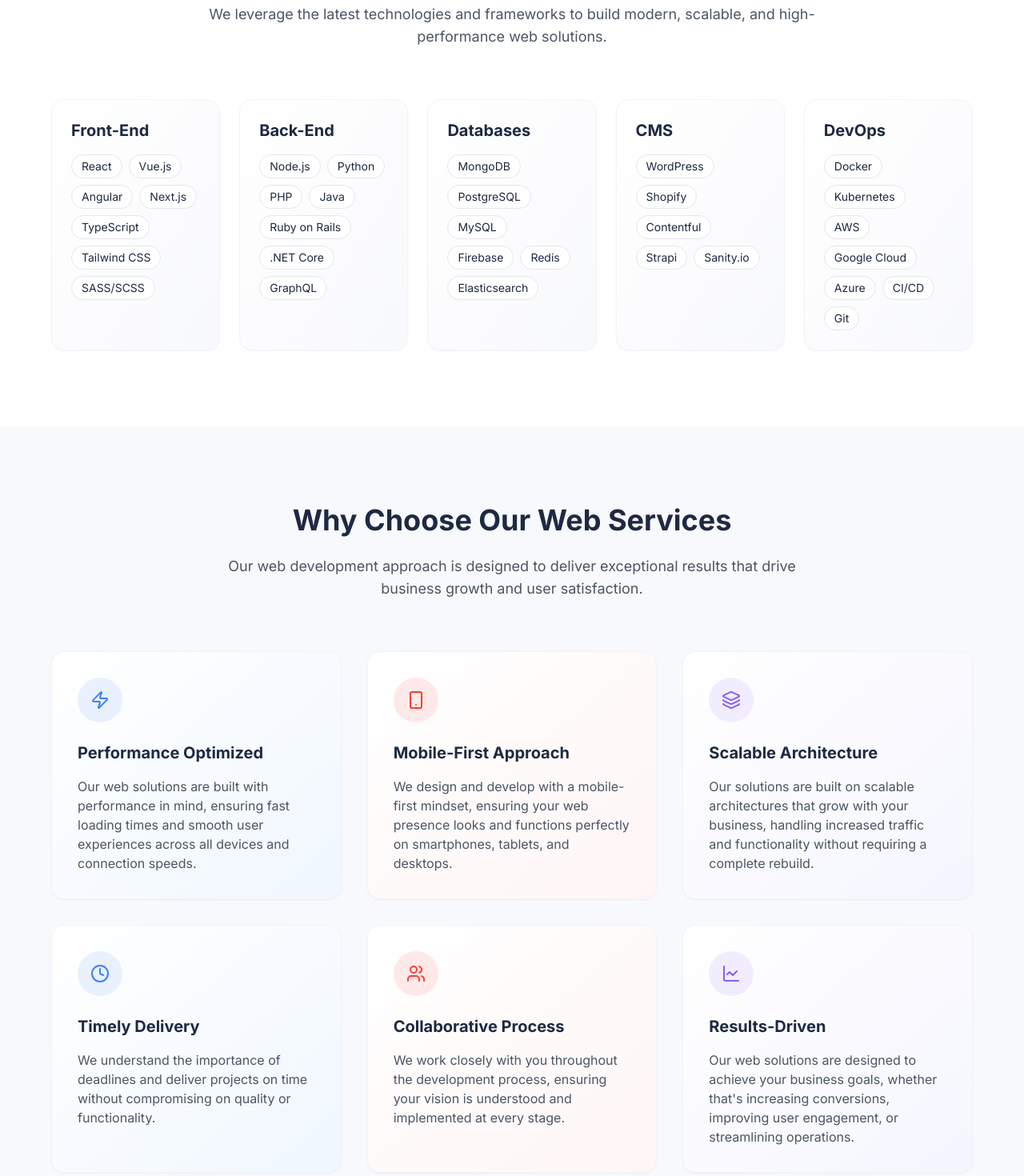
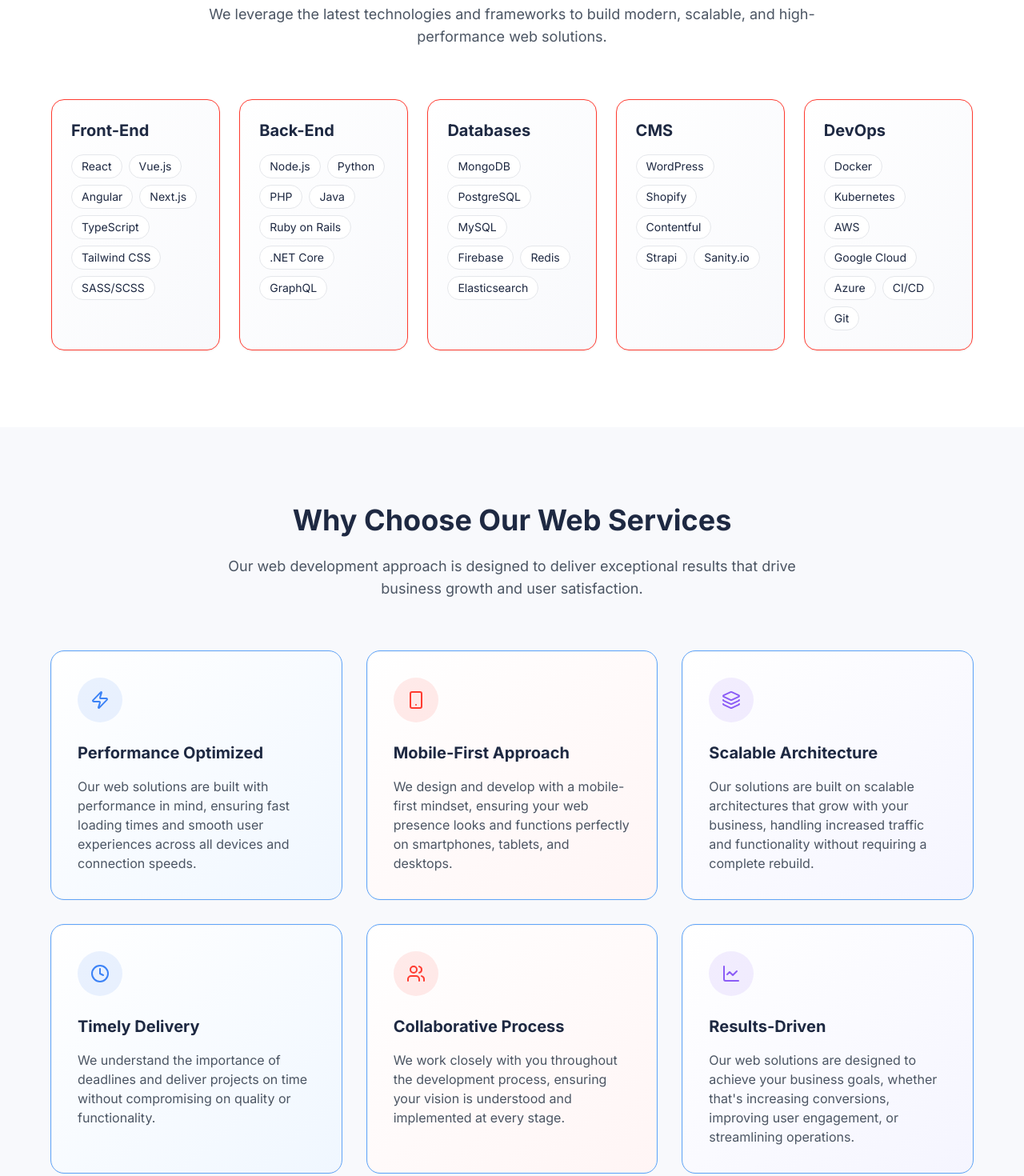
Before and after one commit to abhaykantmishra/oneaim-it-solution, a Next.js app: page /development-services in a window 1280 px wide. Shown: the part 3160-4630 px from the top of the page at 80% size. Built offline with nearby package versions, Linux system fonts and the light colour scheme.

Commit message:
fix(ui): minor ui fix on development-services page

```diff
--- a/src/app/(services)/development-services/page.js
+++ b/src/app/(services)/development-services/page.js
@@ -642,7 +642,7 @@
               {technologies.map((tech, index) => (
                 <motion.div
                   key={index}
-                  className="bg-gradient-to-br from-white to-[#f8f9fc] p-6 rounded-2xl shadow-sm border border-gray-100"
+                  className="bg-gradient-to-br from-white to-[#f8f9fc] p-6 rounded-2xl shadow-sm border border-[#ff3b30]"
                   initial={{ opacity: 0, y: 20 }}
                   animate={{ opacity: 1, y: 0 }}
                   transition={{ duration: 0.5, delay: index * 0.1 }}
@@ -685,7 +685,7 @@
               {benefits.map((benefit, index) => (
                 <motion.div
                   key={index}
-                  className={`p-8 rounded-2xl shadow-sm border border-gray-100 ${
+                  className={`p-8 rounded-2xl shadow-sm border border-gray-100 outline outline-1 outline-blue-400 ${
                     index % 3 === 0
                       ? "bg-gradient-to-br from-white to-[#f0f7ff]"
                       : index % 3 === 1
@@ -812,7 +812,7 @@
                   transition={{ duration: 0.6, delay: 0.2 }}
                   className="hidden md:block"
                 >
-                  <div className="bg-[#f8f9fc] p-4 rounded-3xl shadow-lg border border-gray-200">
+                  <div className="bg-[#f8f9fc] p-4 rounded-3xl shadow-lg border border-[#ff3b30]">
                     <div className="bg-white rounded-2xl overflow-hidden">
                       <Smartphone className="w-full h-auto text-gray-300" />
                       <div className="p-4">
@@ -829,7 +829,7 @@
                   transition={{ duration: 0.6 }}
                   className="md:transform md:scale-125 z-10"
                 >
-                  <div className="bg-[#f8f9fc] p-4 rounded-3xl shadow-lg border border-gray-200">
+                  <div className="bg-[#f8f9fc] p-4 rounded-3xl shadow-lg border border-blue-400">
                     <div className="bg-white rounded-2xl overflow-hidden">
                       <Laptop className="w-full h-auto text-gray-300" />
                       <div className="p-4">
@@ -847,7 +847,7 @@
                   transition={{ duration: 0.6, delay: 0.4 }}
                   className="hidden md:block"
                 >
-                  <div className="bg-[#f8f9fc] p-4 rounded-3xl shadow-lg border border-gray-200">
+                  <div className="bg-[#f8f9fc] p-4 rounded-3xl shadow-lg border border-[#ff3b30]">
                     <div className="bg-white rounded-2xl overflow-hidden">
                       <MonitorSmartphone className="w-full h-auto text-gray-300" />
                       <div className="p-4">
```
